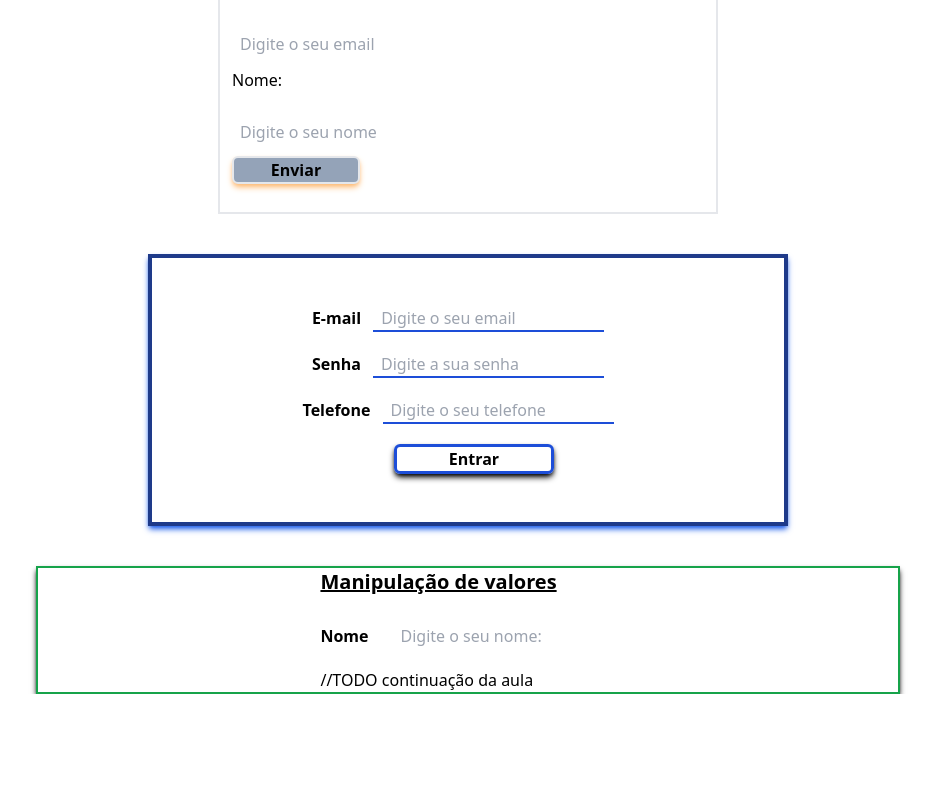
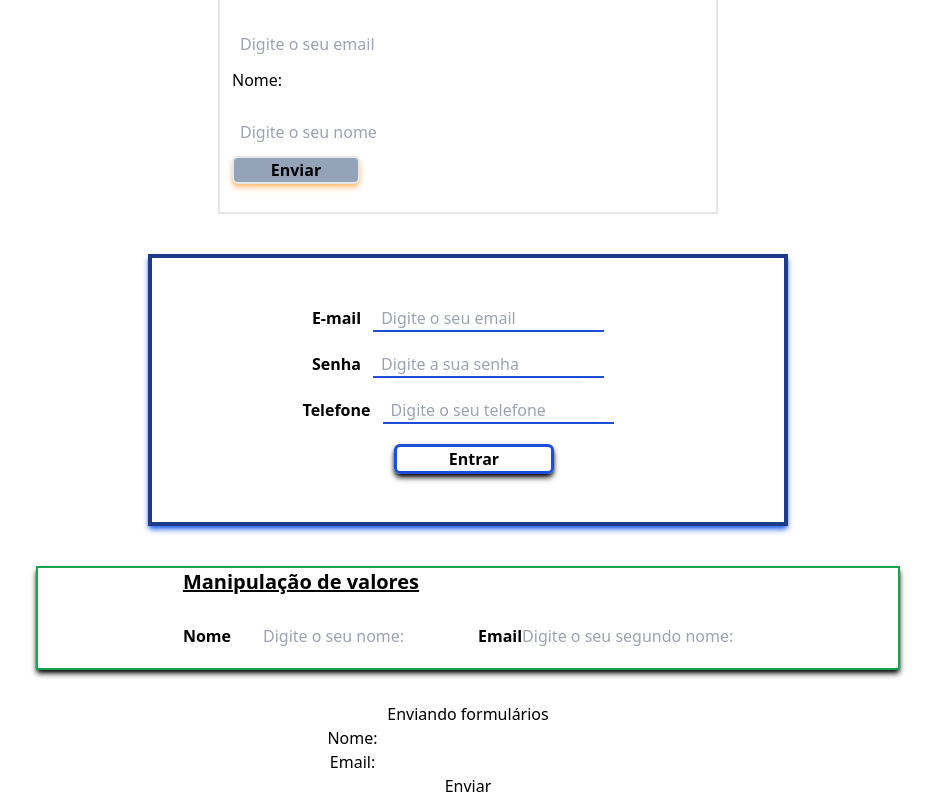
Before and after one commit to davcavalc/aulas-de-react-udemy, a React (Vite) app in the folder FORMULÁRIOS COM REACT/: page / in a window 1280 px wide. Shown: the part 224-1022 px from the top of the page, without its empty margins (172-1107 px from the left). Before the commit the page ends 918 px from the top, so only its background shows below. Built offline with nearby package versions, Linux system fonts and the light colour scheme.

Commit message:
📓Aula: Envio de formulários  - 12/08/2022

```diff
--- a/FORMULÁRIOS COM REACT/src/App.jsx
+++ b/FORMULÁRIOS COM REACT/src/App.jsx
@@ -1,3 +1,4 @@
+import EnvioForm from "./Componentes/EnvioForm";
 import Form1 from "./Componentes/Form1";
 import LabelInput from "./Componentes/LabelInput.jsx";
 import ManipulaValores from "./Componentes/ManipulaValores.jsx";
@@ -10,10 +11,13 @@ function App() {
 				Olá mundo!!
 			</h1>
 			<Form1 />
-			{/* LABEL ENVOLVENDO INPUT */}
+			{/* 2 LABEL ENVOLVENDO INPUT */}
 			<LabelInput />
-			{/* MANIPULAÇÃO DE DADOS DE UM INPUT */}
+			{/* 3 MANIPULAÇÃO DE DADOS DE UM INPUT */}
 			<ManipulaValores />
+			{/* 4 ENVIO DE FORMULÁRIO */}
+			<EnvioForm />
+			{/* 5 ENVIO DE FORMULÁRIO */}
 		</>
 	);
 }
--- /dev/null
+++ b/FORMULÁRIOS COM REACT/src/Componentes/EnvioForm.jsx
@@ -0,0 +1,30 @@
+import React, { useState } from "react";
+
+const EnvioForm = () => {
+	const [name, setName] = useState();
+	const [email, setEmail] = useState();
+
+	const handleSubmit = (event) => {
+		event.preventDefault();
+		console.log("Enviando o formulário");
+		console.log(name, email);
+	};
+	return (
+		<>
+            <form onSubmit={handleSubmit} className="flex flex-col items-center mt-8">
+                <h2>Enviando formulários</h2>
+				<label>
+					<span>Nome:</span>
+					<input type="text" name="name" />
+				</label>
+				<label>
+					<span>Email:</span>
+					<input type="email" name="email" />
+				</label>
+				<input type="submit" value="Enviar" />
+			</form>
+		</>
+	);
+};
+
+export default EnvioForm;
--- a/FORMULÁRIOS COM REACT/src/Componentes/ManipulaValores.jsx
+++ b/FORMULÁRIOS COM REACT/src/Componentes/ManipulaValores.jsx
@@ -9,6 +9,7 @@ const ManipulaValores = () => {
 	};
 
 	console.log(name);
+	console.log(email);
 	return (
 		<>
 			<form className="flex justify-center border-[2.5px] border-green-600 mx-52 mt-7 shadow-md shadow-current">
@@ -24,8 +25,16 @@ const ManipulaValores = () => {
 								placeholder="Digite o seu nome:"
 								onChange={handleChange}
 							/>
+							<span className="font-bold">Email</span>
+							<input
+								className="C"
+								type="email"
+								name="email"
+								placeholder="Digite o seu segundo nome:"
+								onChange={(e) => setEmail(e.target.value)}
+							/>
 						</label>
-					</div> //TODO continuação da aula
+					</div>
 				</div>
 			</form>
 		</>
```
